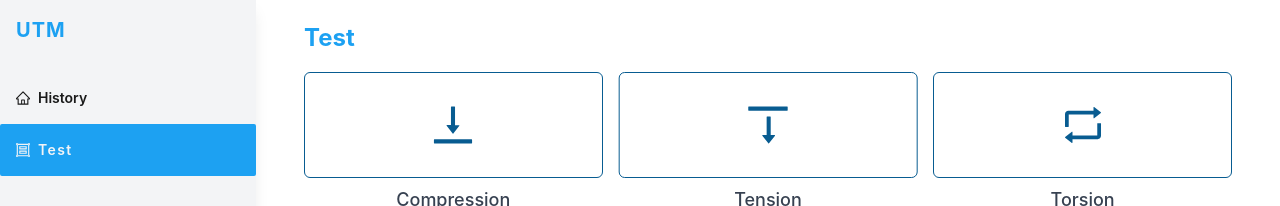
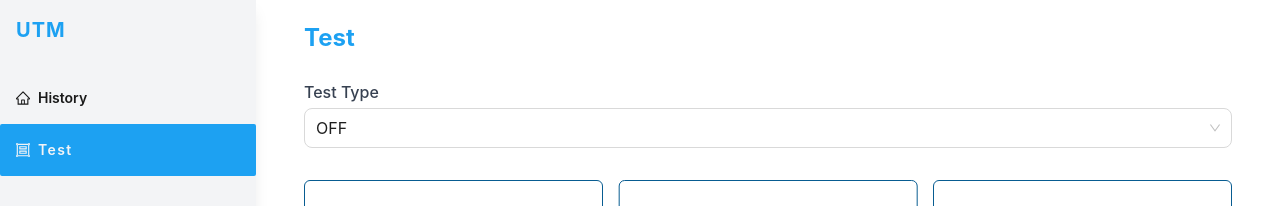
Before and after one commit to king-kite/universal-testing-machine, a React (Vite) app: page /test in a window 1280 px wide. Shown: the top 206 px of the page. Built offline with nearby package versions, Linux system fonts and the light colour scheme; no server answers; the database is empty.

Commit message:
Added select to change the test type and the buttons to change the clamp motion

```diff
--- a/src/firebase/database.js
+++ b/src/firebase/database.js
@@ -2,13 +2,15 @@ import { ref, onValue, set } from 'firebase/database';
 
 import { db } from './config';
 import { handleError } from './utils';
+
+const databaseName = '/UTM2';
 
 // Read the parameters from the realtime database
 export async function getData(dataRef = '', options = {}) {
 	const { onError, onSuccess } = options;
 	try {
 		// get reference to data
-		const reference = ref(db, '/UTM' + dataRef);
+		const reference = ref(db, databaseName + dataRef);
 
 		onValue(reference, (snapshot) => {
 			if (snapshot.exists()) {
@@ -28,7 +30,7 @@ export async function setData(dataRef = '', data, options = {}) {
 	const { onError, onSuccess } = options;
 	try {
 		// get the reference to the parameters data
-		const reference = ref(db, '/UTM' + dataRef);
+		const reference = ref(db, databaseName + dataRef);
 
 		// set data on reference
 		await set(reference, data);
--- a/src/pages/test.jsx
+++ b/src/pages/test.jsx
@@ -3,7 +3,7 @@ import { RetweetOutlined, ToTopOutlined, VerticalAlignBottomOutlined } from '@an
 import React from 'react';
 
 import ResultChart from '../components/chart';
-// import ResultDetail from '../components/result-detail';
+import { Select } from '../components/controls';
 import TestForm from '../components/test-form';
 import { getData, setData } from '../firebase/database';
 
@@ -16,7 +16,7 @@ const TORSION = 3;
 
 const keys = {
 	clampDistance: 'clamp1Distance', // Distance Value
-	// clampMotion: 'clampMotion', // Moves the clamp in speicified direction
+	clampMotion: 'clampMotion', // Moves the clamp in speicified direction
 	compressiveForce: 'compressiveForce', // -> Value for Compressive Testing
 	tensileForce: 'tensileForce', // -> Value for Tensile Testing
 	testStatus: 'testStatus', // System State i.e. ON/OFF or Start/Stop, 1 -> Start/ON 2 -> Stop/OFF
@@ -29,8 +29,10 @@ function Page() {
 	const [torsionalForce, setTorsionalForce] = React.useState(0);
 	const [tensileForce, setTensileForce] = React.useState(0);
 
-	// const [clampMotion, setClampMotion] = React.useState(0);
+	const [clampMotion, setClampMotion] = React.useState(0);
+
 	const [clampDistance, setClampDistance] = React.useState(0);
+	const [currentClampDistance, setCurrentClampDistance] = React.useState(null);
 
 	const [testStatus, setTestStatus] = React.useState(0);
 	const [testType, setTestType] = React.useState(0);
@@ -38,15 +40,32 @@ function Page() {
 	const [forces, setForces] = React.useState([]);
 	const formRef = React.useRef();
 
+	const extension = React.useMemo(() => {
+		if (currentClampDistance !== null) {
+			let value = clampDistance - currentClampDistance;
+			if (value < 0) value *= -1;
+			return value;
+		}
+		return 0;
+	}, [clampDistance, currentClampDistance]);
+
 	React.useEffect(() => {
 		getData('', {
 			onSuccess: (data) => {
+				const testType = data[keys.testType] ? +data[keys.testType] : 0;
+				const testStatus = data[keys.testStatus] ? +data[keys.testStatus] : 0;
 				setCompressiveForce(data[keys.compressiveForce] ? +data[keys.compressiveForce] : 0);
 				setTensileForce(data[keys.tensileForce] ? +data[keys.tensileForce] : 0);
 				setTorsionalForce(data[keys.torsionalForce] ? +data[keys.torsionalForce] : 0);
-				setClampDistance(data[keys.clampDistance] ? +data[keys.clampDistance] : 0);
-				setTestStatus(data[keys.testStatus] ? +data[keys.testStatus] : 0);
-				setTestType(data[keys.testType] ? +data[keys.testType] : 0);
+				setClampMotion(data[keys.clampMotion] ? +data[keys.clampMotion] : 0);
+				setTestStatus(testStatus);
+				setTestType(testType);
+
+				if (testStatus !== 0) {
+					setCurrentClampDistance(data[keys.clampDistance] ? +data[keys.clampDistance] : 0);
+				} else {
+					setClampDistance(data[keys.clampDistance] ? +data[keys.clampDistance] : 0);
+				}
 			},
 			onError: (error) => {
 				window.alert('Error :' + error.message);
@@ -58,18 +77,50 @@ function Page() {
 		<div>
 			<h2 className="font-bold my-3 text-primary-500">Test</h2>
 
+			<div className="my-4 py-2">
+				<Select
+					label="Test Type"
+					onSelect={(value) => {
+						setData('/' + keys.testType, +value, {
+							onError(error) {
+								window.alert('Error: ' + error.message);
+							},
+						});
+					}}
+					options={[
+						{
+							label: 'OFF',
+							value: ![1, 2, 3].includes(+testType) ? String(testType) : '0',
+						},
+						{
+							label: 'Compression',
+							value: String(COMPRESSION),
+						},
+						{
+							label: 'Tension',
+							value: String(TENSILE),
+						},
+						{
+							label: 'Torsion',
+							value: String(TORSION),
+						},
+					]}
+					value={String(testType || 0)}
+				/>
+			</div>
+
 			<div className="my-2 py-2 grid grid-cols-1 gap-4 w-full sm:grid-cols-2 lg:grid-cols-3">
 				<div className="w-full">
 					<span
 						onClick={() => {
-							setData('/' + keys.testType, testType === COMPRESSION ? 0 : COMPRESSION, {
+							setData('/' + keys.clampMotion, +clampMotion === COMPRESSION ? 0 : COMPRESSION, {
 								onError(error) {
 									window.alert('Error: ' + error.message);
 								},
 							});
 						}}
 						className={`${
-							+testType === COMPRESSION ? activeColor : inactiveColor
+							+clampMotion === COMPRESSION ? activeColor : inactiveColor
 						} border border-solid border-primary-700 cursor-pointer duration-500 flex items-center justify-center p-5 rounded-md transition transform text-xl hover:scale-105 sm:text-2xl md:py-6 md:text-4xl lg:py-7 lg:text-5xl`}
 					>
 						<VerticalAlignBottomOutlined />
@@ -79,14 +130,14 @@ function Page() {
 				<div className="w-full">
 					<span
 						onClick={() => {
-							setData('/' + keys.testType, testType === TENSILE ? 0 : TENSILE, {
+							setData('/' + keys.clampMotion, +clampMotion === TENSILE ? 0 : TENSILE, {
 								onError(error) {
 									window.alert('Error: ' + error.message);
 								},
 							});
 						}}
 						className={`${
-							+testType === TENSILE ? activeColor : inactiveColor
+							+clampMotion === TENSILE ? activeColor : inactiveColor
 						} border border-solid border-primary-700 cursor-pointer duration-500 flex items-center justify-center p-5 rounded-md rotate-180 transition transform text-xl hover:scale-105 sm:text-2xl md:py-6 md:text-4xl lg:py-7 lg:text-5xl`}
 					>
 						<ToTopOutlined />
@@ -96,14 +147,14 @@ function Page() {
 				<div className="w-full">
 					<span
 						onClick={() => {
-							setData('/' + keys.testType, testType === TORSION ? 0 : TORSION, {
+							setData('/' + keys.clampMotion, +clampMotion === TORSION ? 0 : TORSION, {
 								onError(error) {
 									window.alert('Error: ' + error.message);
 								},
 							});
 						}}
 						className={`${
-							+testType === TORSION ? activeColor : inactiveColor
+							+clampMotion === TORSION ? activeColor : inactiveColor
 						} border border-solid border-primary-700 cursor-pointer duration-500 flex items-center justify-center p-5 rounded-md transition transform text-xl hover:scale-105 sm:text-2xl md:py-6 md:text-4xl lg:py-7 lg:text-5xl`}
 					>
 						<RetweetOutlined />
@@ -131,7 +182,9 @@ function Page() {
 				</div>
 				<div className="bg-white border-2 border-solid border-gray-300 p-4 rounded-lg shadow-lg md:p-5 lg:p-6 w-full">
 					<h6 className="text-sm font-medium text-secondary-500 md:text-base">Extension</h6>
-					<h1 className="text-xl mt-2 font-black text-primary-700 sm:text-2xl md:text-3xl">0mm</h1>
+					<h1 className="text-xl mt-2 font-black text-primary-700 sm:text-2xl md:text-3xl">
+						{extension}mm
+					</h1>
 				</div>
 			</div>
 
@@ -172,7 +225,7 @@ function Page() {
 				{/* <ResultDetail /> */}
 			</div>
 			<TestForm
-				extension={clampDistance}
+				extension={extension}
 				type={+testType === TENSILE ? 'tension' : +testType === TORSION ? 'torsion' : 'compression'}
 				forces={forces}
 				ref={formRef}
```
Also changed, not shown: vite.config.js.timestamp-1697008490395-fe0150d07d113.mjs (added, +18 -0 lines).
